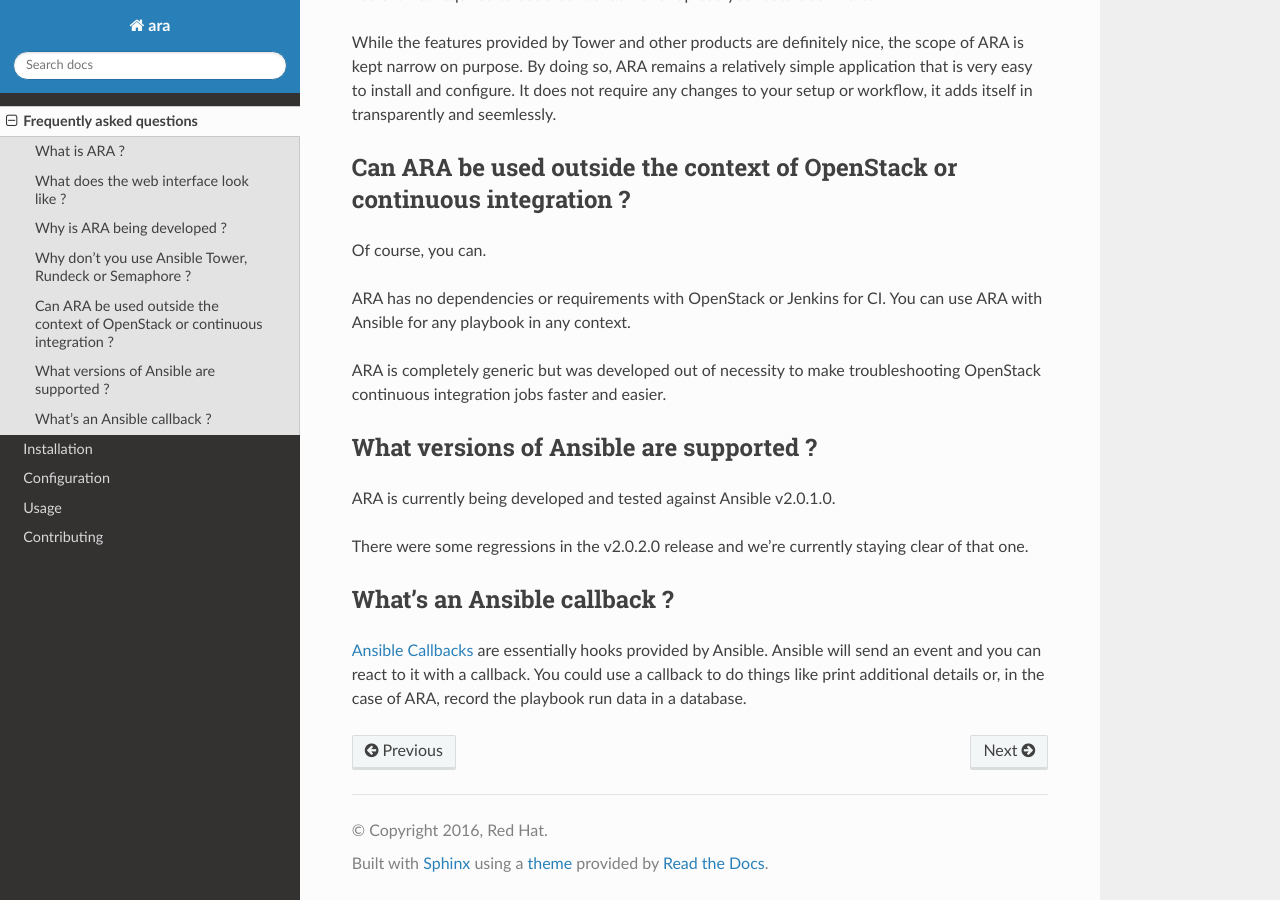
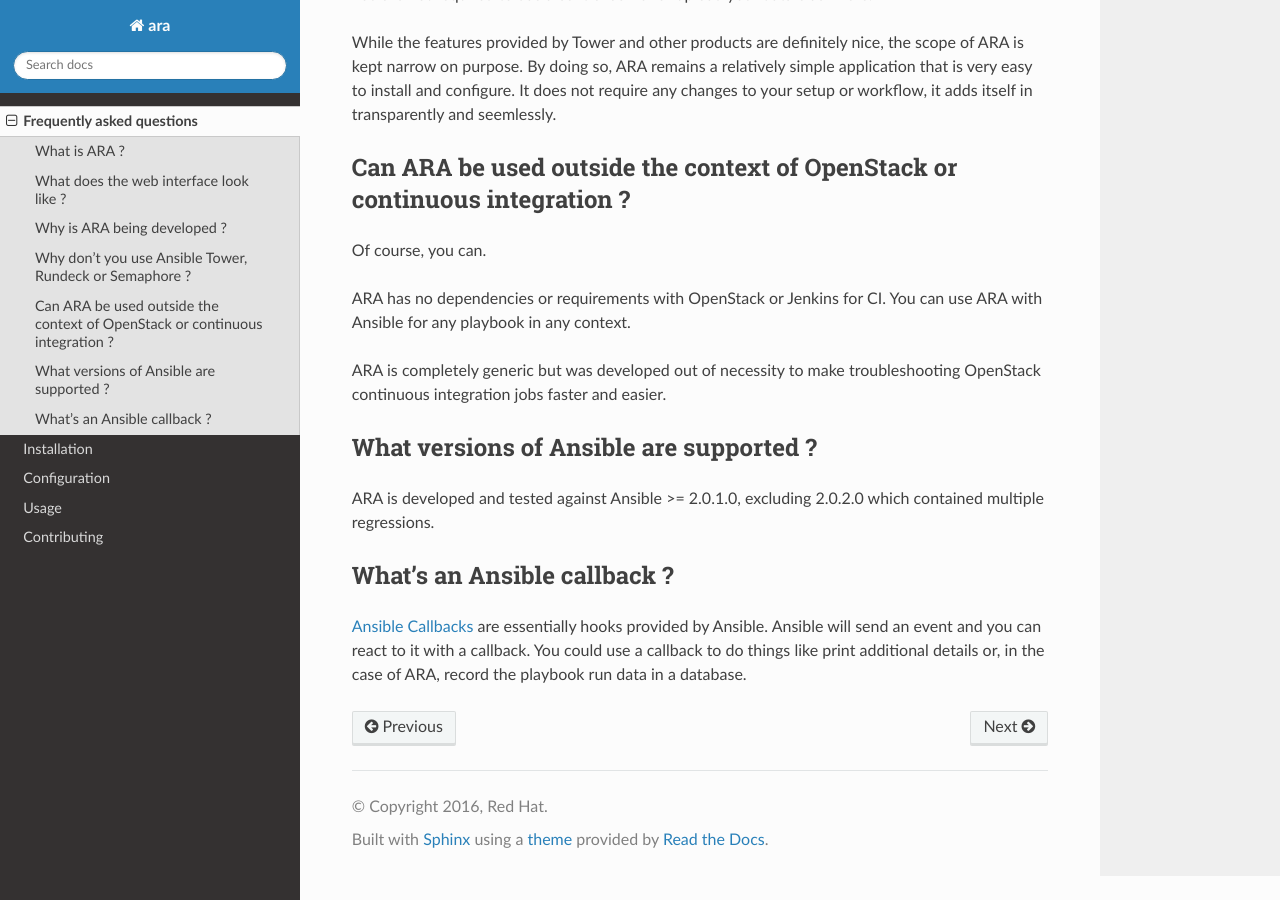
Before and after one commit to ansible-community/ara, a Sphinx documentation site: the page built from docs/faq.rst, in a window 1280 px wide and 900 px high, scrolled down 2041 px. Built offline with Sphinx 7.4.7 and the Read the Docs theme 2.0.0, drawn with Linux system fonts in a browser that asks for light colours; the version number could not be read and is left out.

Commit message:
Give some level of freedom over the Ansible version
Bring this back, after thorough investigation the issues we've
had with 2.1.0.0 were very edge case generated by bad usage of
a jinja filter in a client-side playbook, amongst other things.

(cherry picked from commit 00673c1cf231dbd3058ca187295e67e39f6c9fff)

Change-Id: I066b7b145364086765802ce6a645a727f6dac5c7

```diff
--- a/docs/faq.rst
+++ b/docs/faq.rst
@@ -88,10 +88,8 @@ troubleshooting OpenStack continuous integration jobs faster and easier.
 
 What versions of Ansible are supported ?
 ----------------------------------------
-ARA is currently being developed and tested against Ansible v2.0.1.0.
-
-There were some regressions in the v2.0.2.0 release and we're currently staying
-clear of that one.
+ARA is developed and tested against Ansible >= 2.0.1.0, excluding 2.0.2.0 which
+contained multiple regressions.
 
 What's an Ansible callback ?
 ----------------------------
--- a/requirements.txt
+++ b/requirements.txt
@@ -6,5 +6,5 @@ pbr>=1.6
 decorator>=4.0.0
 cliff
 setuptools>=11.3
-ansible==2.0.1.0
+ansible!=2.0.2.0,>=2.0.1.0
 pymysql
```
Also changed, not shown: 1 other file.
